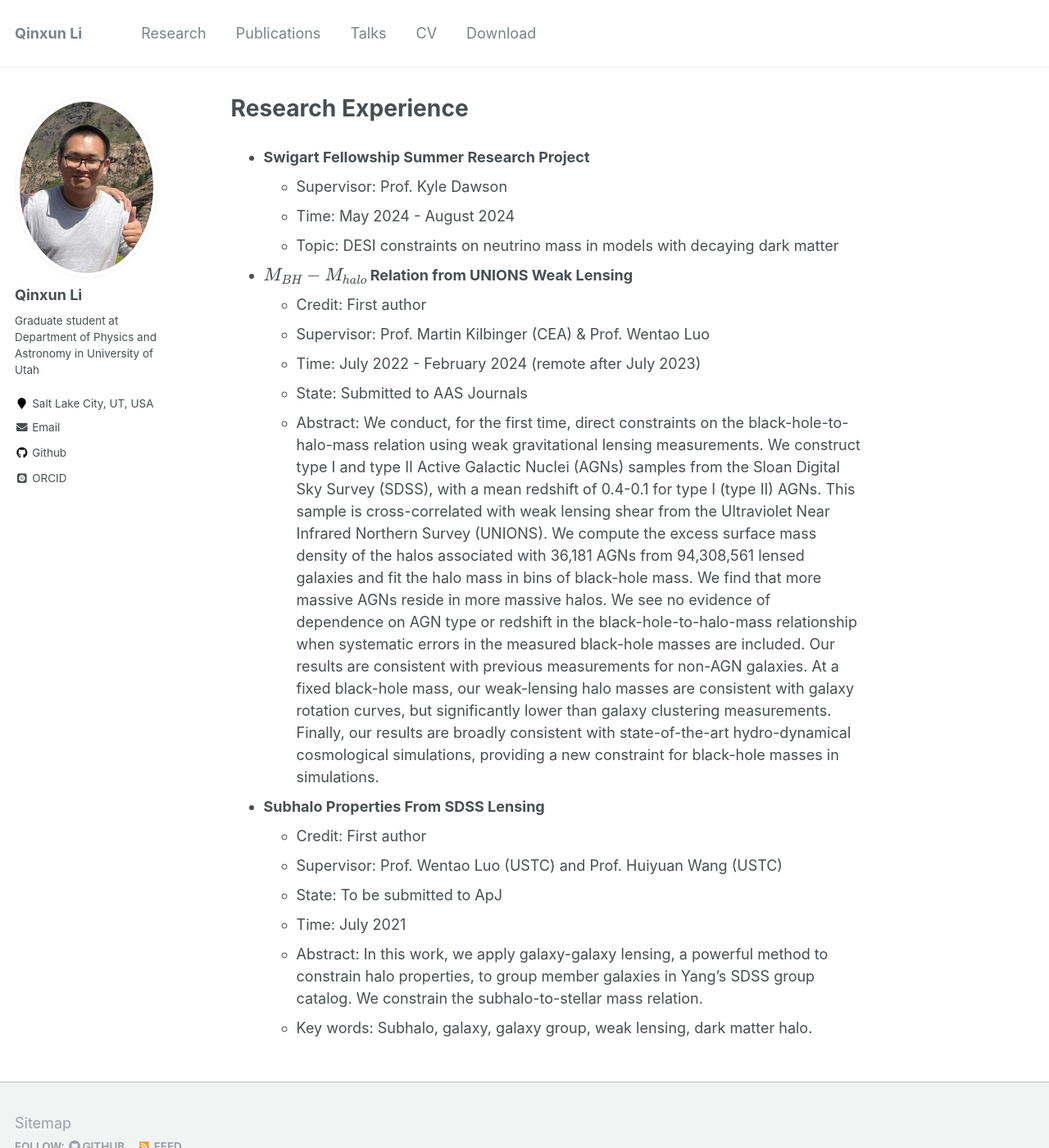
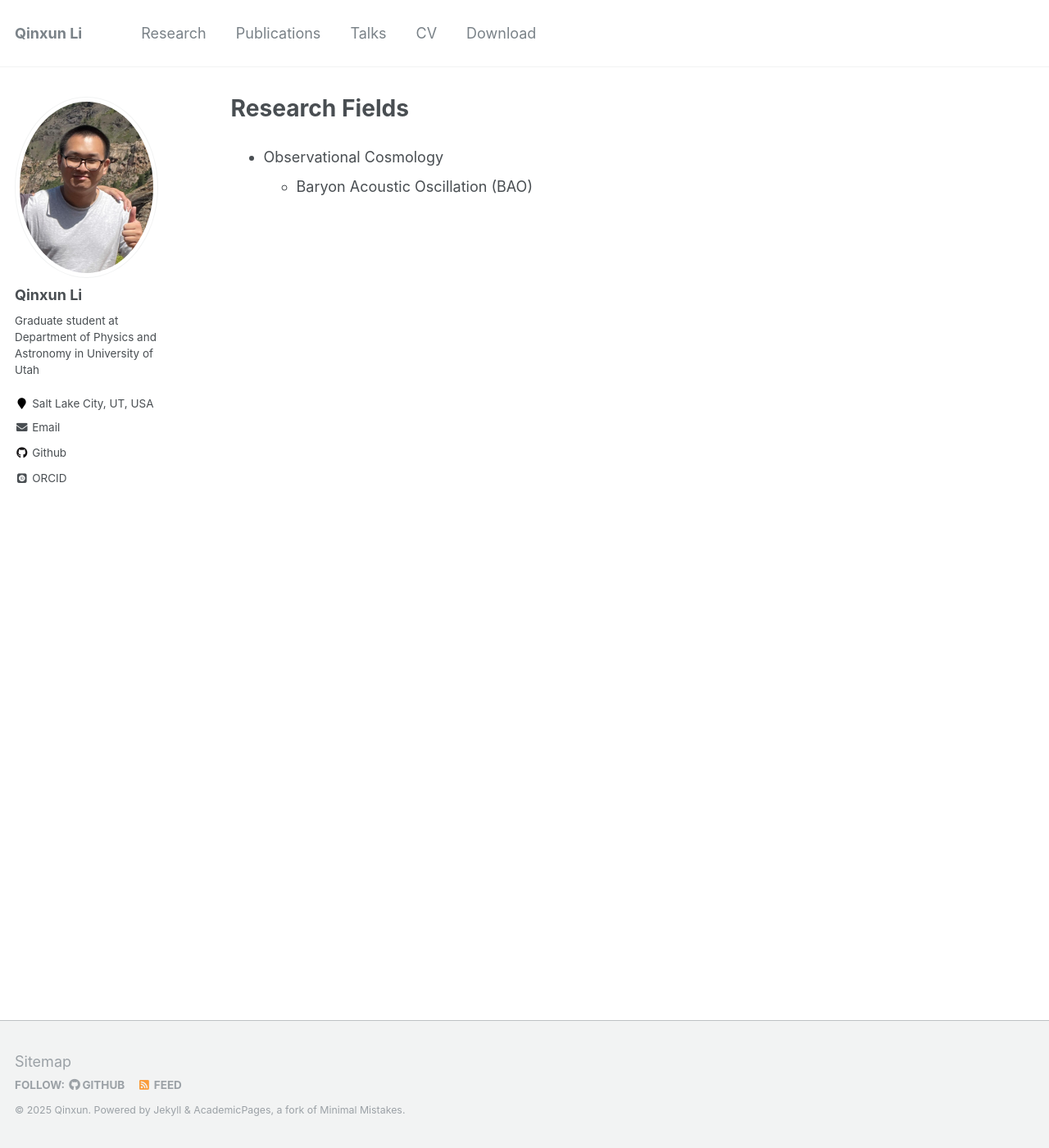
Before and after one commit to qxli2333/qxli2333.github.io, a Jekyll site: the page built from _pages/research.md, in a window 1280 px wide and 1400 px high. Shown: the whole window at 82% size. Built offline with Jekyll 4.4.1, drawn with Linux system fonts in a browser that asks for light colours; some web fonts are replaced; formulas are drawn with MathJax 3.

Commit message:
modified:   _pages/research.md

```diff
--- a/_pages/research.md
+++ b/_pages/research.md
@@ -1,13 +1,17 @@
 ---
 permalink: /research/
-title: "Research Experience"
-excerpt: "Research Experience"
+title: "Research Fields"
+excerpt: "Research Fields"
 author_profile: true
 redirect_from:
   - /research.html
 ---
 
-* **Swigart Fellowship Summer Research Project**
+* Observational Cosmology
+  * Baryon Acoustic Oscillation (BAO)
+
+
+<!-- * **Swigart Fellowship Summer Research Project**
   * Supervisor: Prof. Kyle Dawson
   * Time: May 2024 - August 2024
   * Topic: DESI constraints on neutrino mass in models with decaying dark matter
```
Also changed, not shown: other parts of _pages/research.md (+2 -2 lines).
